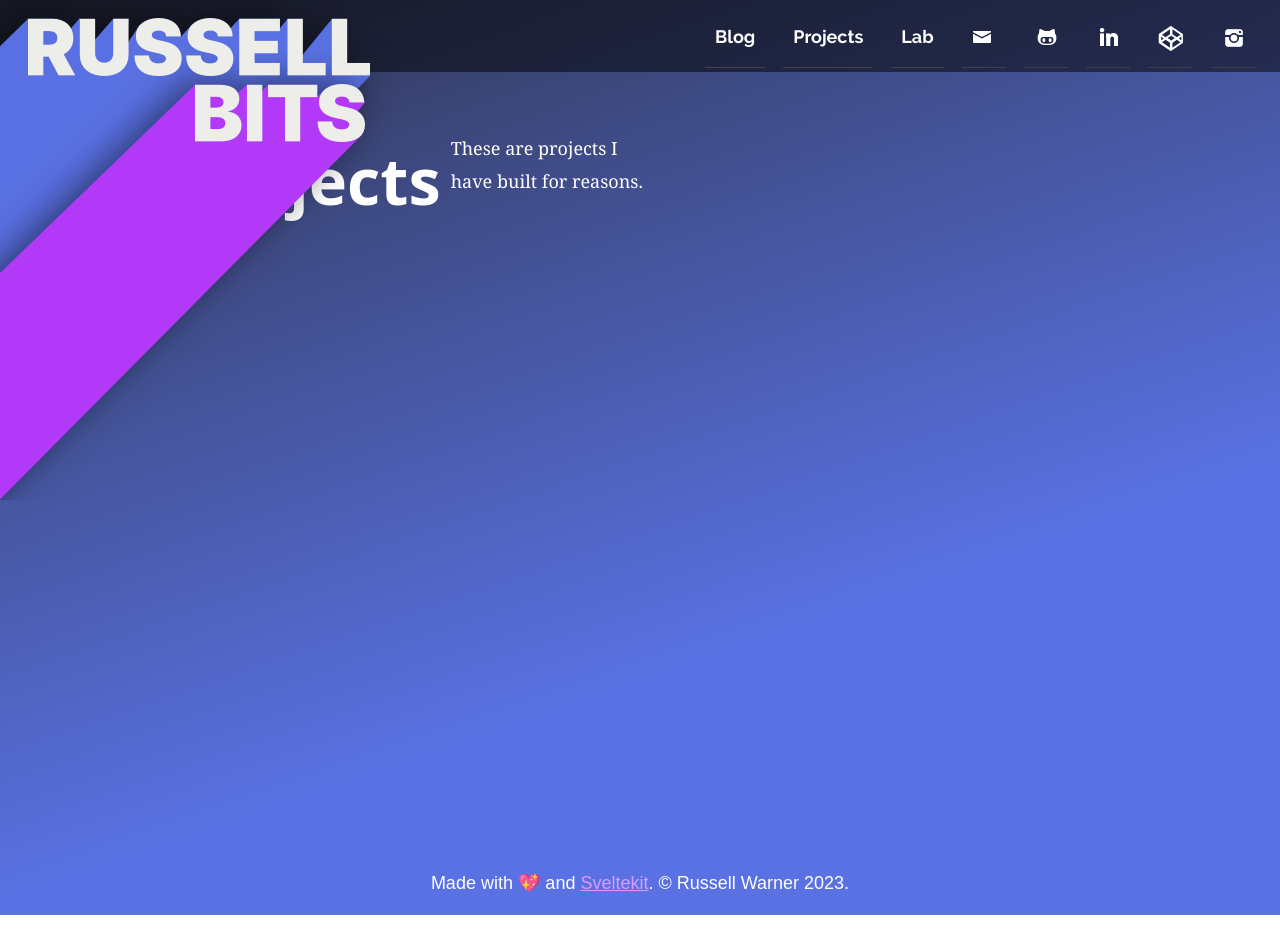
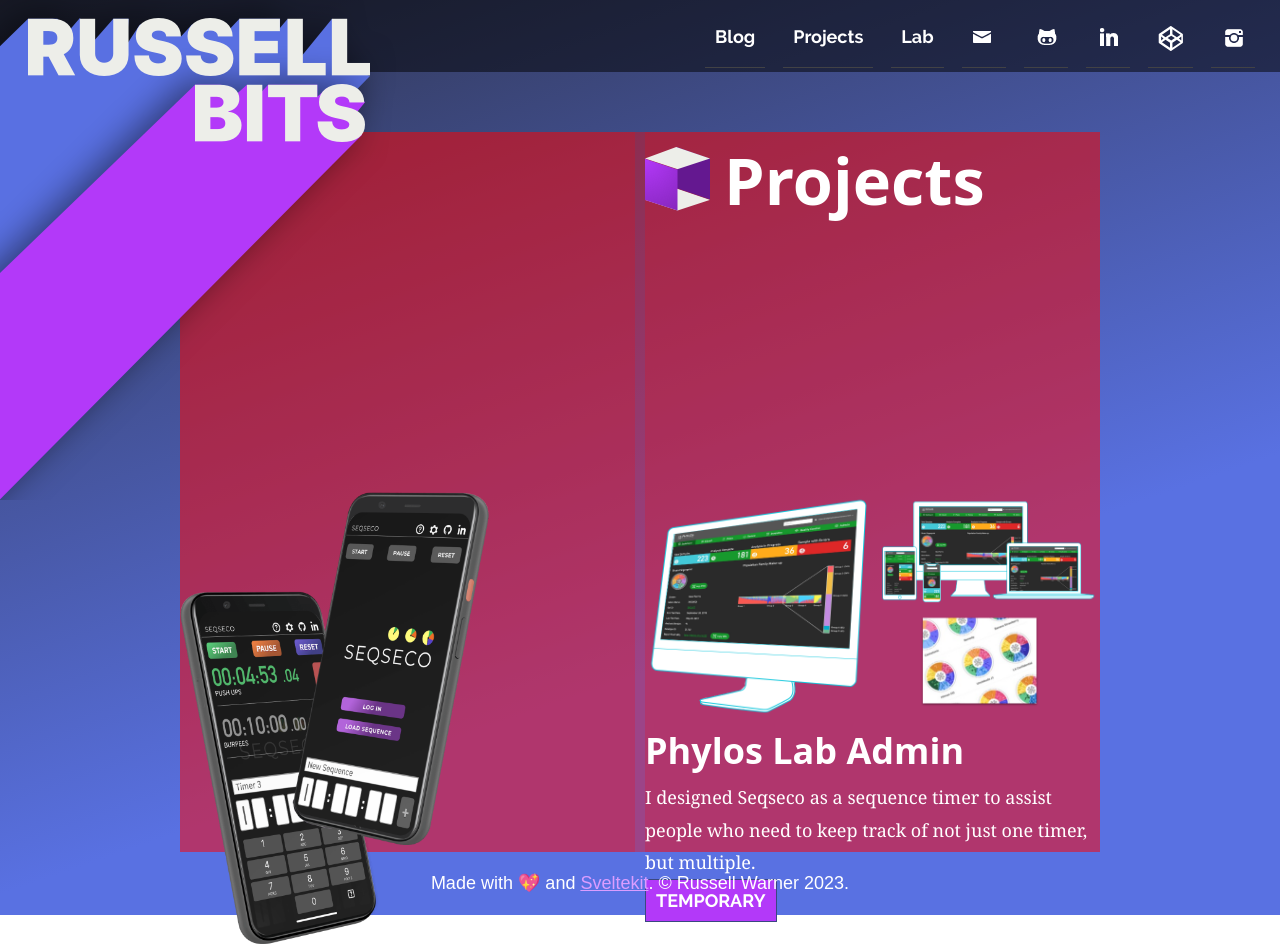
Before and after one commit to russellbits/russellbits.com, a SvelteKit app: page /projects in a window 1280 px wide. Shown: the top 952 px of the page. Before the commit the page ends 915 px from the top, so only its background shows below. Built offline with nearby package versions, Linux system fonts and the light colour scheme.

Commit message:
New test project image, project component, grid layout out for project page.

```diff
--- /dev/null
+++ b/src/lib/components/Project.svelte
@@ -0,0 +1,26 @@
+<script>
+	import Tag from '$lib/components/Tag.svelte';
+
+	export let title;
+	export let project_image;
+	export let desc;
+</script>
+
+<div>
+	<img src={project_image} alt={title} />
+	<h2>{title}</h2>
+	<p>{desc}</p>
+	<div class="taglist">
+		<Tag name="temporary" />
+	</div>
+</div>
+
+<style>
+	img {
+		max-width: 100%;
+		max-height: 480px;
+	}
+	.taglist {
+		margin-top: 10px;
+	}
+</style>
--- a/src/routes/+layout.svelte
+++ b/src/routes/+layout.svelte
@@ -22,5 +22,6 @@
 		grid-template-rows: 20em 20em;
 		margin: 60px 10em 0 10em;
 		padding: 0;
+		background-color: rgba(255, 0, 0, 0.4);
 	}
 </style>
--- a/src/routes/+page.svelte
+++ b/src/routes/+page.svelte
@@ -2,19 +2,19 @@
 	import Tag from '$lib/components/Tag.svelte';
 </script>
 
-<div class="col-left" />
-<div class="col-right">
+<div class="column wide-left" />
+<div class="column wide-right">
 	<h1 class="intro">
 		<img src="/images/cube-mauve-large.png" width="65" height="65" alt="Mauve Cube" />Hello.
 	</h1>
 	<h2>I am Russell Warner.</h2>
 	<p>
 		I am a user interface architect. With my knowledge in aesthetics, psychology and software
-		development, I take a holistic approach to any user interface.
+		development, I take a holistic approach to any user interface. <!--You can read about interface architecture philsophy here.-->
 	</p>
 </div>
 
-<div class="col-left">
+<div class="column wide-left">
 	<h1>
 		<img src="/images/cube-mauve-large.png" width="65" height="65" alt="Mauve Cube" />Seqseco
 	</h1>
@@ -27,7 +27,7 @@
 	</div>
 </div>
 
-<div class="col-right">
+<div class="column wide-right">
 	<img
 		src="/images/projects/seqseco-project-display.png"
 		width="1200"
@@ -37,13 +37,14 @@
 </div>
 
 <style lang="scss">
-	.col-left {
+	.column {
 		background-color: rgba(255, 0, 0, 0.2);
+	}
+	.wide-left {
 		grid-column-start: 1;
 		grid-column-end: 3;
 	}
-	.col-right {
-		background-color: rgba(255, 0, 0, 0.2);
+	.wide-right {
 		grid-column-start: 3;
 		grid-column-end: 5;
 	}
--- a/src/routes/projects/+page.svelte
+++ b/src/routes/projects/+page.svelte
@@ -1,4 +1,44 @@
 <!-- projects/+page.svelte -->
-<h1>Projects</h1>
+<script>
+	import Project from '$lib/components/Project.svelte';
+</script>
 
-<p>These are projects I have built for reasons.</p>
+<div class="column wide-left" />
+<div class="column wide-right">
+	<h1 class="intro">
+		<img src="/images/cube-mauve-large.png" width="65" height="65" alt="Mauve Cube" />Projects
+	</h1>
+</div>
+
+<div class="column wide-left">
+	<Project
+		title="Seqseco"
+		project_image="images/projects/seqseco-project-display.png"
+		desc="I designed Seqseco as a sequence timer to assist people who need to keep track of not just one timer, but multiple."
+	/>
+</div>
+
+<div class="column wide-right">
+	<Project
+		title="Phylos Lab Admin"
+		project_image="images/projects/phylos-project-display.png"
+		desc="I designed Seqseco as a sequence timer to assist people who need to keep track of not just one timer, but multiple."
+	/>
+</div>
+
+<style>
+	.column {
+		background-color: rgba(255, 0, 0, 0.2);
+	}
+	.wide-left {
+		grid-column-start: 1;
+		grid-column-end: 3;
+	}
+	.wide-right {
+		grid-column-start: 3;
+		grid-column-end: 5;
+	}
+	.taglist {
+		margin-top: 10px;
+	}
+</style>
```
Also changed, not shown: static/images/projects/phylos-project-display.png (added).
